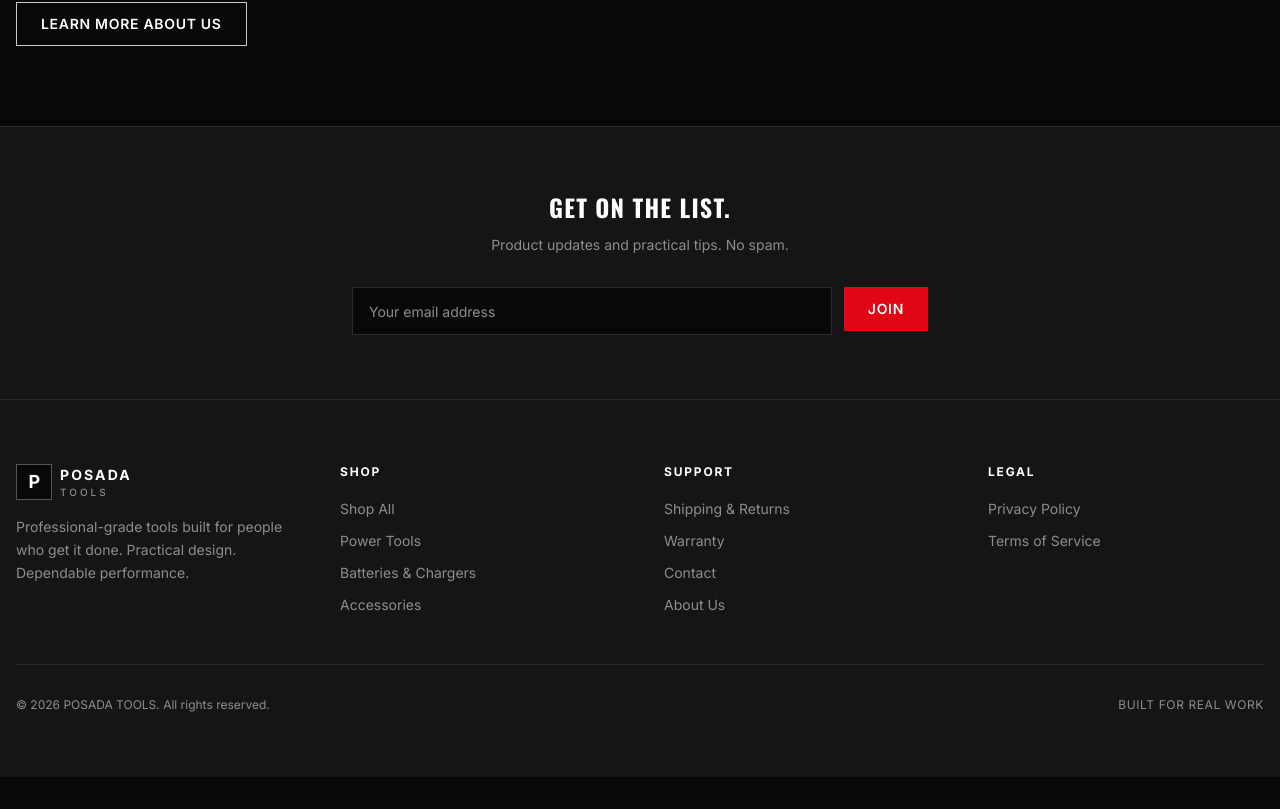
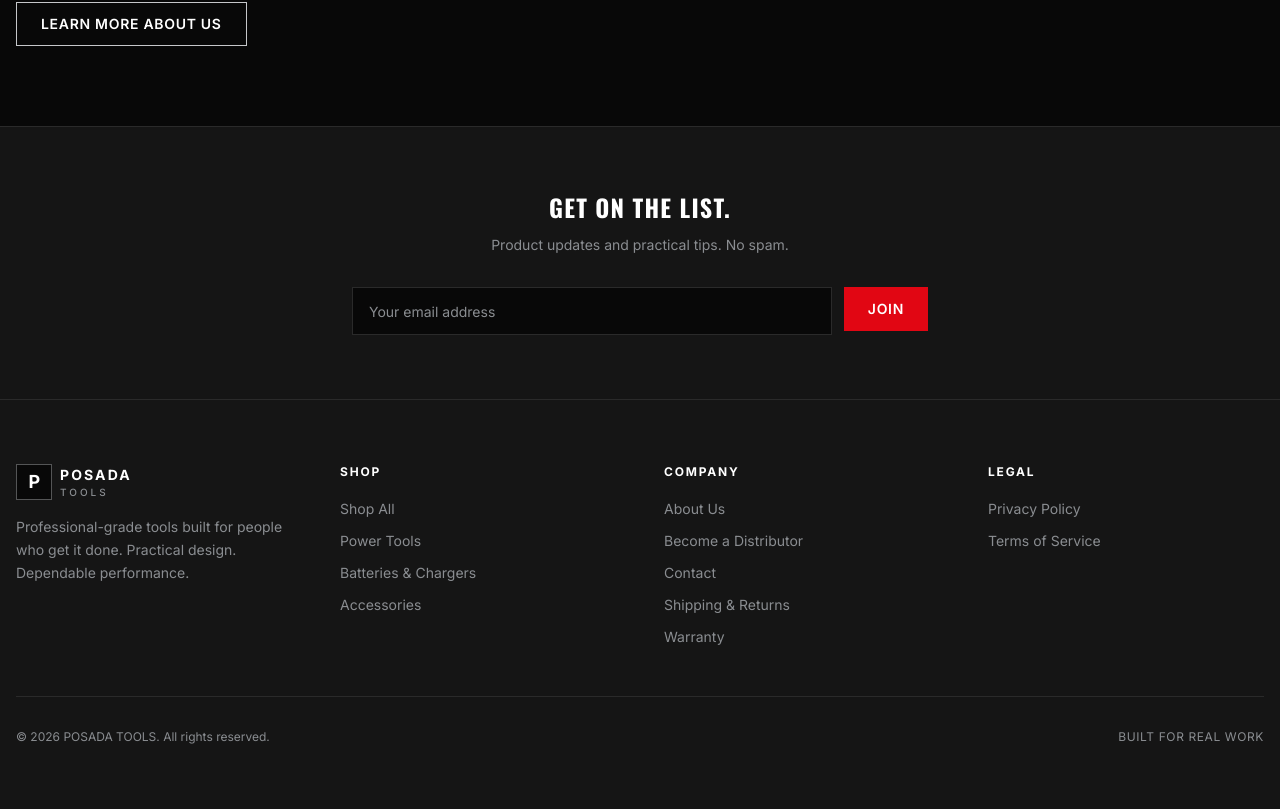
Before and after one commit to verishelf/posadatools, a Next.js app: page / in a window 1280 px wide. Shown: the part 3353-4162 px from the top of the page. Before the commit the page ends 4130 px from the top, so only its background shows below. Built offline with nearby package versions, Linux system fonts and the light colour scheme.

Commit message:
Add Distributors link to footer

```diff
--- a/src/components/layout/Footer.tsx
+++ b/src/components/layout/Footer.tsx
@@ -7,10 +7,15 @@ const shopLinks = [
   { href: "/collections/accessories", label: "Accessories" },
 ];
 
+const companyLinks = [
+  { href: "/about", label: "About Us" },
+  { href: "/distributors", label: "Become a Distributor" },
+  { href: "/contact", label: "Contact" },
+];
+
 const supportLinks = [
   { href: "/shipping-returns", label: "Shipping & Returns" },
   { href: "/warranty", label: "Warranty" },
-  { href: "/contact", label: "Contact" },
 ];
 
 const legalLinks = [
@@ -62,12 +67,22 @@ export function Footer() {
             </ul>
           </div>
 
-          {/* Support */}
+          {/* Company */}
           <div>
             <h3 className="text-xs font-bold uppercase tracking-[0.15em] text-white mb-4">
-              Support
+              Company
             </h3>
             <ul className="space-y-2">
+              {companyLinks.map((link) => (
+                <li key={link.href}>
+                  <Link
+                    href={link.href}
+                    className="text-sm text-muted hover:text-white transition-colors"
+                  >
+                    {link.label}
+                  </Link>
+                </li>
+              ))}
               {supportLinks.map((link) => (
                 <li key={link.href}>
                   <Link
@@ -78,14 +93,6 @@ export function Footer() {
                   </Link>
                 </li>
               ))}
-              <li>
-                <Link
-                  href="/about"
-                  className="text-sm text-muted hover:text-white transition-colors"
-                >
-                  About Us
-                </Link>
-              </li>
             </ul>
           </div>
 
```
